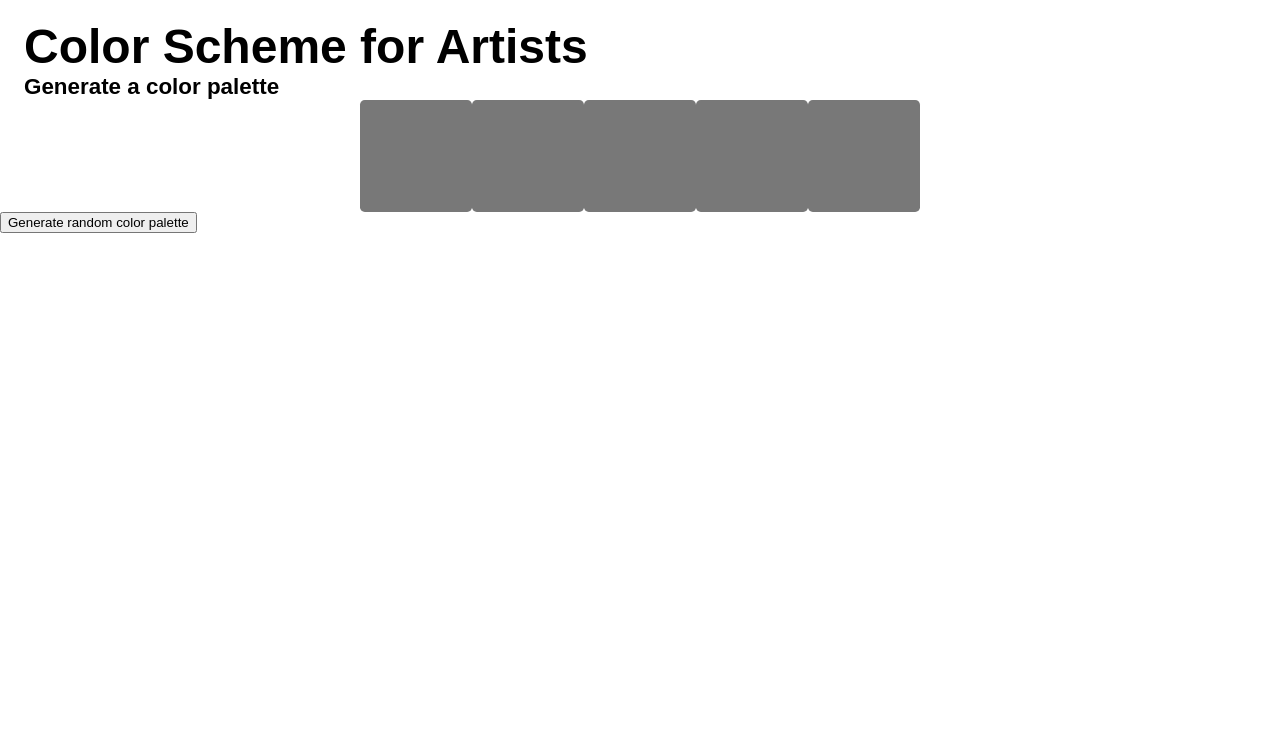
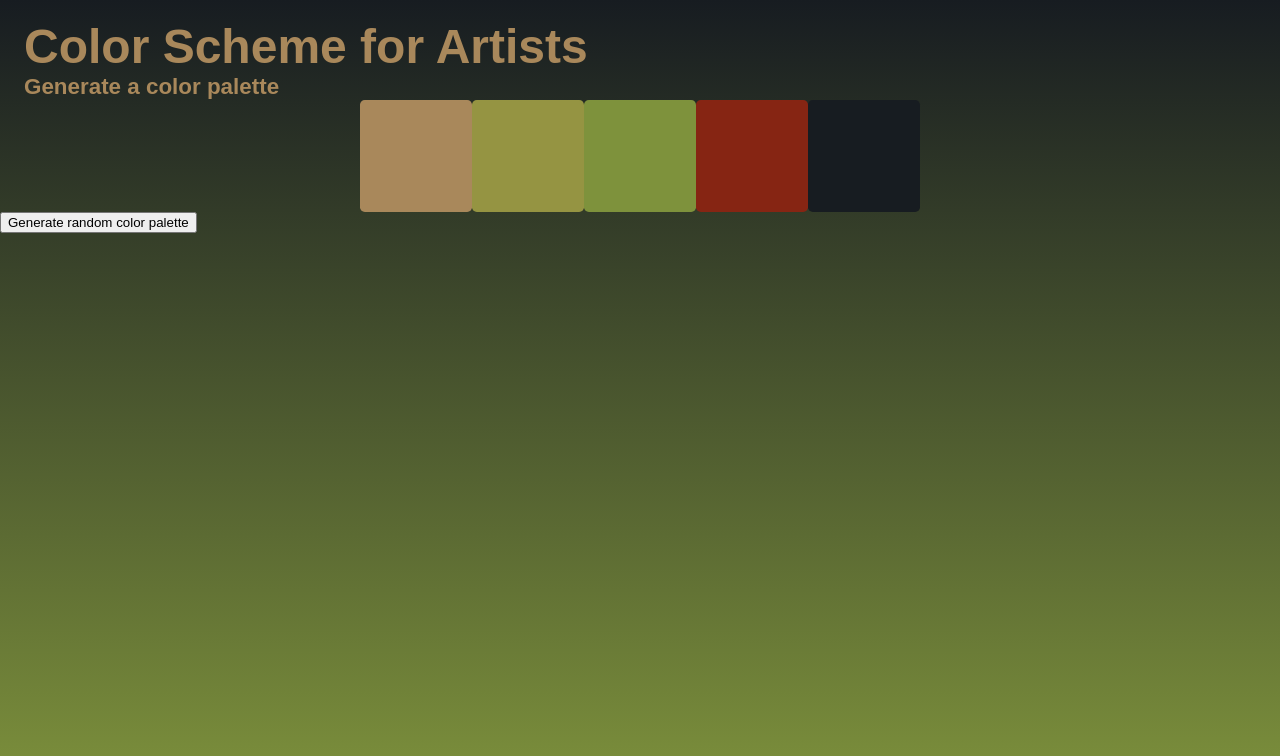
Before and after one commit to colton-patch/color-scheme, a React (Vite) app: page / in a window 1280 px wide. Shown: the top 756 px of the page. Built offline with nearby package versions, Linux system fonts and the light colour scheme; the HTML template or start-up script is replaced by a standard one; a web font is replaced by a local one.

Commit message:
Gradient

```diff
--- a/src/App.jsx
+++ b/src/App.jsx
@@ -5,18 +5,21 @@ import Buttons from "./components/Buttons.jsx";
 
 function App() {
   const [fiveColors, setFiveColors] = useState({
-    1: [120, 120, 120],
-    2: [120, 120, 120],
-    3: [120, 120, 120],
-    4: [120, 120, 120],
-    5: [120, 120, 120],
+    1: [ 169, 136, 91 ],
+    2: [ 149, 148, 66 ],
+    3: [ 126, 146, 60 ],
+    4: [ 134, 37, 19 ],
+    5:[ 23, 28, 33 ]
   });
 
   return (
-    <body>
+    <main style = {{
+      backgroundImage: `linear-gradient(to bottom, rgb(${fiveColors[5][0]}, ${fiveColors[5][1]}, ${fiveColors[5][2]}), rgb(${fiveColors[3][0]}, ${fiveColors[3][1]}, ${fiveColors[3][2]}))`,
+    }}
+    >
       <Header fiveColors={fiveColors} />
       <Buttons request={request} />
-    </body>
+    </main>
   );
 
   function request(givenColor) {
@@ -35,6 +38,7 @@ function App() {
       if (http.readyState == 4 && http.status == 200) {
         var palette = JSON.parse(http.responseText).result;
         palette = sortColors(palette);
+
         setFiveColors({
           1: palette[0],
           2: palette[1],
@@ -42,7 +46,7 @@ function App() {
           4: palette[3],
           5: palette[4],
         });
-        sortColors();
+        console.log(fiveColors);
       }
     };
 
@@ -54,7 +58,7 @@ function App() {
   function sortColors(palette) {
     for (let i=0; i<palette.length; i++) {
       let j = i;
-      while (j > 0 && average(palette[j]) > average(palette[j-1])) {
+      while (j > 0 && max(palette[j]) > max(palette[j-1])) {
         let temp = palette[j];
         palette[j] = palette[j-1];
         palette[j-1] = temp;
@@ -65,14 +69,14 @@ function App() {
     return palette;
   }
 
-  function average(colorVals) {
-    let vals = 0;
-    let total = 0;
+  function max(colorVals) {
+    let max = colorVals[0];
     for (const val of colorVals) {
-      total += val;
-      vals++;
+      if (val > max) {
+        max = val;
+      }
     }
-    return total / vals;
+    return max;
   }
 
 }
--- a/src/components/Header.jsx
+++ b/src/components/Header.jsx
@@ -1,6 +1,4 @@
 function Header({ fiveColors }) {
-  console.log(fiveColors);
-
   let color1 = {
     backgroundColor: `rgb(${fiveColors[1][0]}, ${fiveColors[1][1]}, ${fiveColors[1][2]}`,
   };
@@ -21,10 +19,14 @@ function Header({ fiveColors }) {
     backgroundColor: `rgb(${fiveColors[5][0]}, ${fiveColors[5][1]}, ${fiveColors[5][2]}`,
   };
 
+  let headerStyle = {
+    color: `rgb(${fiveColors[1][0]}, ${fiveColors[1][1]}, ${fiveColors[1][2]}`
+  };
+
   return (
     <header>
-      <h1>Color Scheme for Artists</h1>
-      <h2>Generate a color palette</h2>
+      <h1 style = {headerStyle}>Color Scheme for Artists</h1>
+      <h2 style = {headerStyle}>Generate a color palette</h2>
 
       <div className="colorRow">
         <div className="color" style={color1} />
--- a/src/index.css
+++ b/src/index.css
@@ -45,3 +45,7 @@ header {
   display: block;
   width: 100%;
 }
+
+main {
+  height: 100vh;
+}
```
